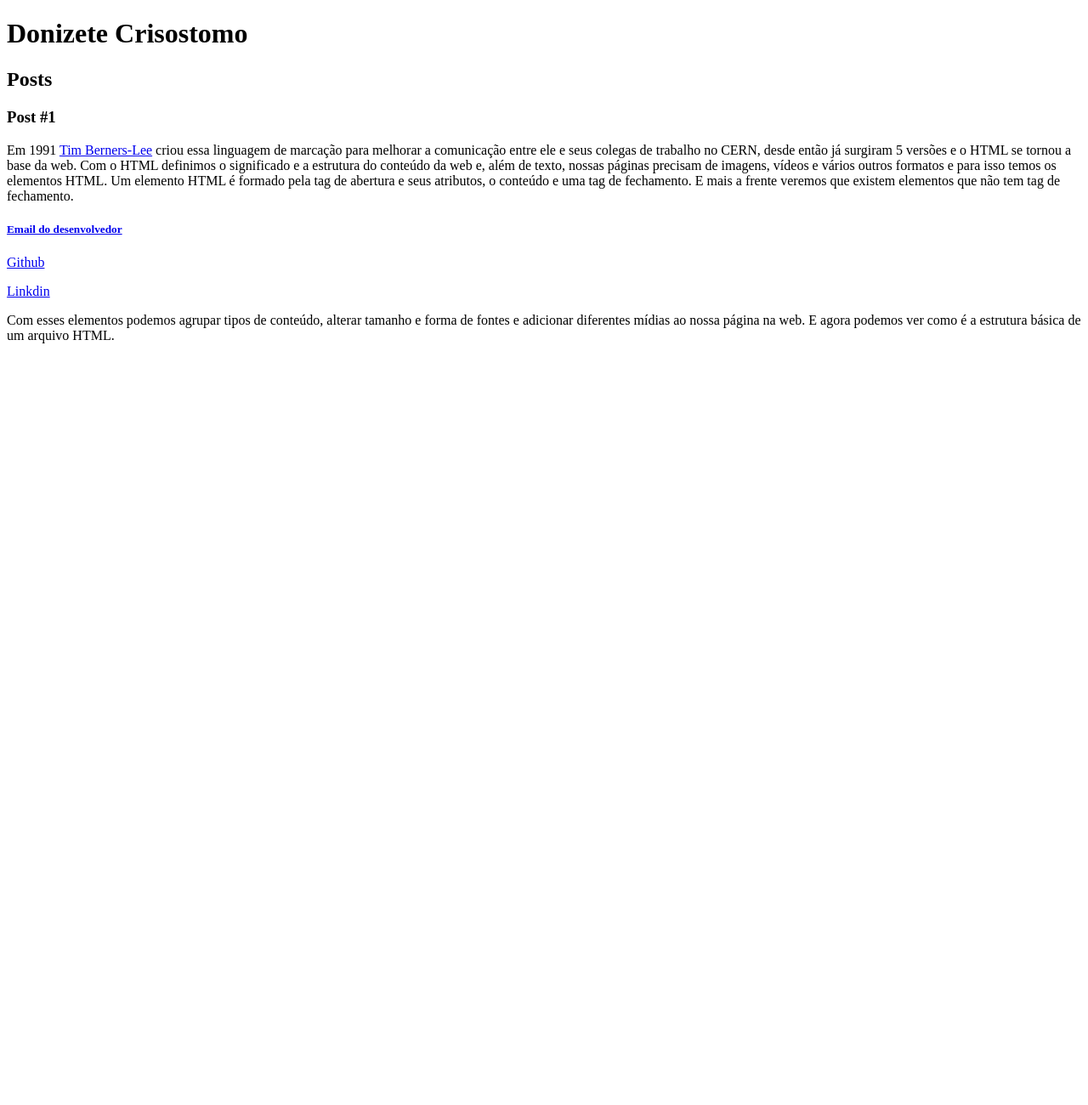
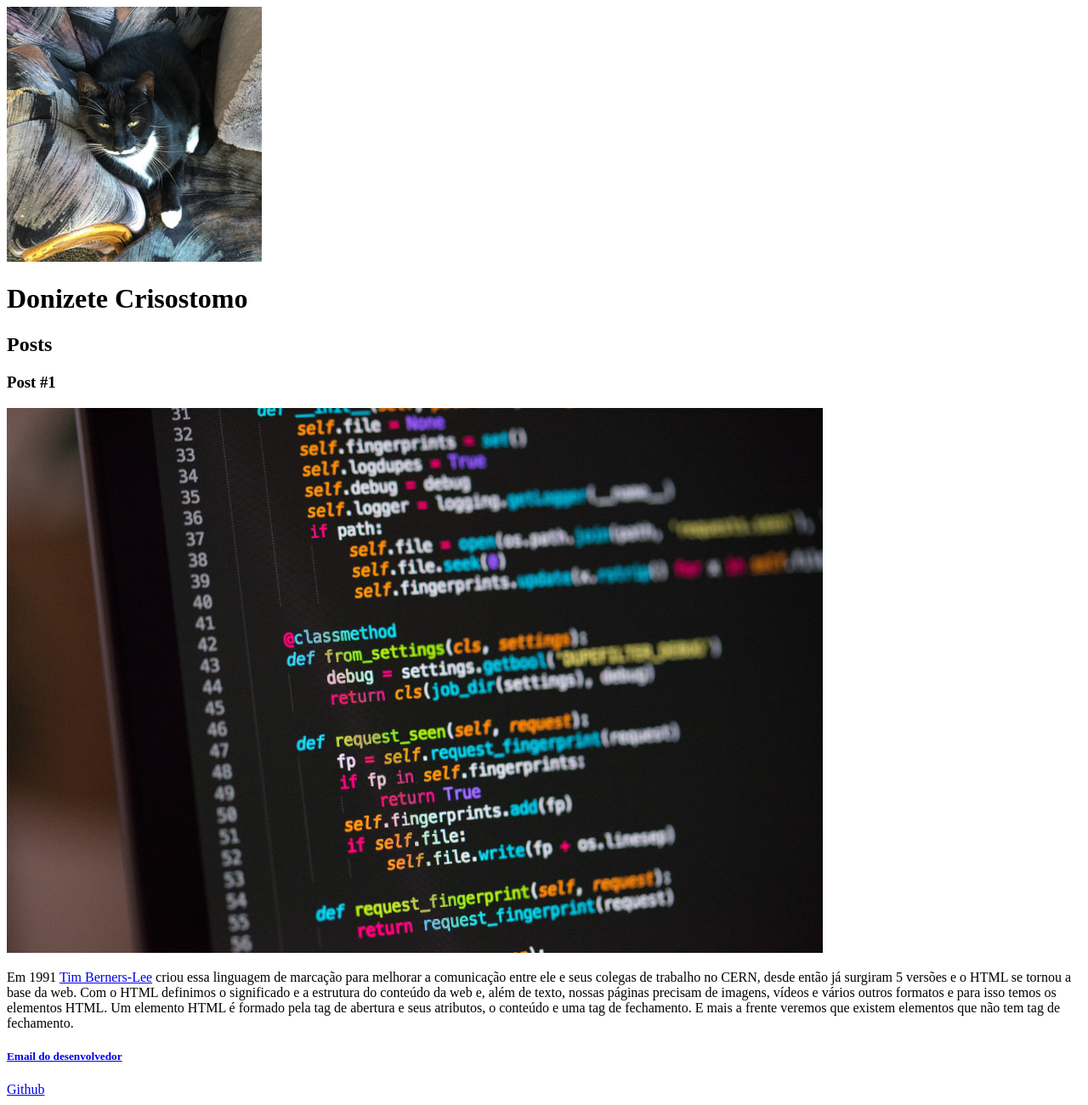
Before and after one commit to Doni-zete/CADASTRO-DE-SERIES.NET, a plain HTML site: page index.html in a window 1280 px wide. Shown: the top 1300 px of the page at 85% size. Before the commit the page ends 800 px from the top, so only its background shows below. Drawn offline with Linux system fonts and the light colour scheme.

Commit message:
atualizando o site

```diff
--- a/index.html
+++ b/index.html
@@ -1,5 +1,6 @@
 <!DOCTYPE html>
 <html lang="en">
+
 
 <head>
     <meta charset="UTF-8">
@@ -9,6 +10,7 @@
 
 <body>
     <header>
+        <img src="img/gatim.jpg" alt="Personaliade de Donizete">
         <h1>Donizete Crisostomo</h1>
     </header>
     <section>
@@ -20,7 +22,7 @@
         <article>
             <header>
                 <h3>Post #1</h3>
-
+                    <img src="/img/code-html.jpg" alt="Editor de texto mostrando códigos HTML">
                 <p>
                     Em 1991 <a href="https://pt.wikipedia.org/wiki/Tim_Berners-Lee"target="blank">Tim Berners-Lee</a> criou essa linguagem de marcação para melhorar a comunicação entre ele e seus colegas de trabalho no CERN, desde então já surgiram 5 versões e o HTML se tornou a base da web.
 Com o HTML definimos o significado e a estrutura do conteúdo da web e, além de texto, nossas páginas precisam de imagens, vídeos e vários outros formatos e para isso temos os elementos HTML.
```
